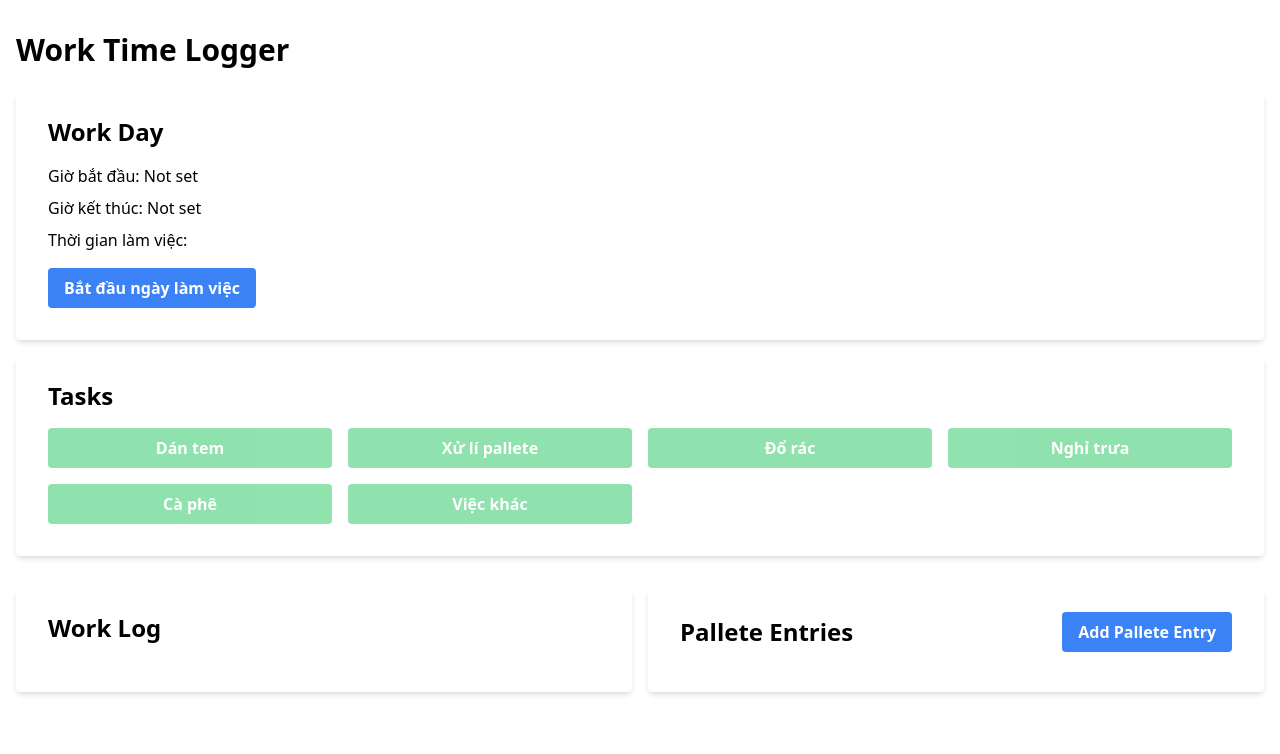
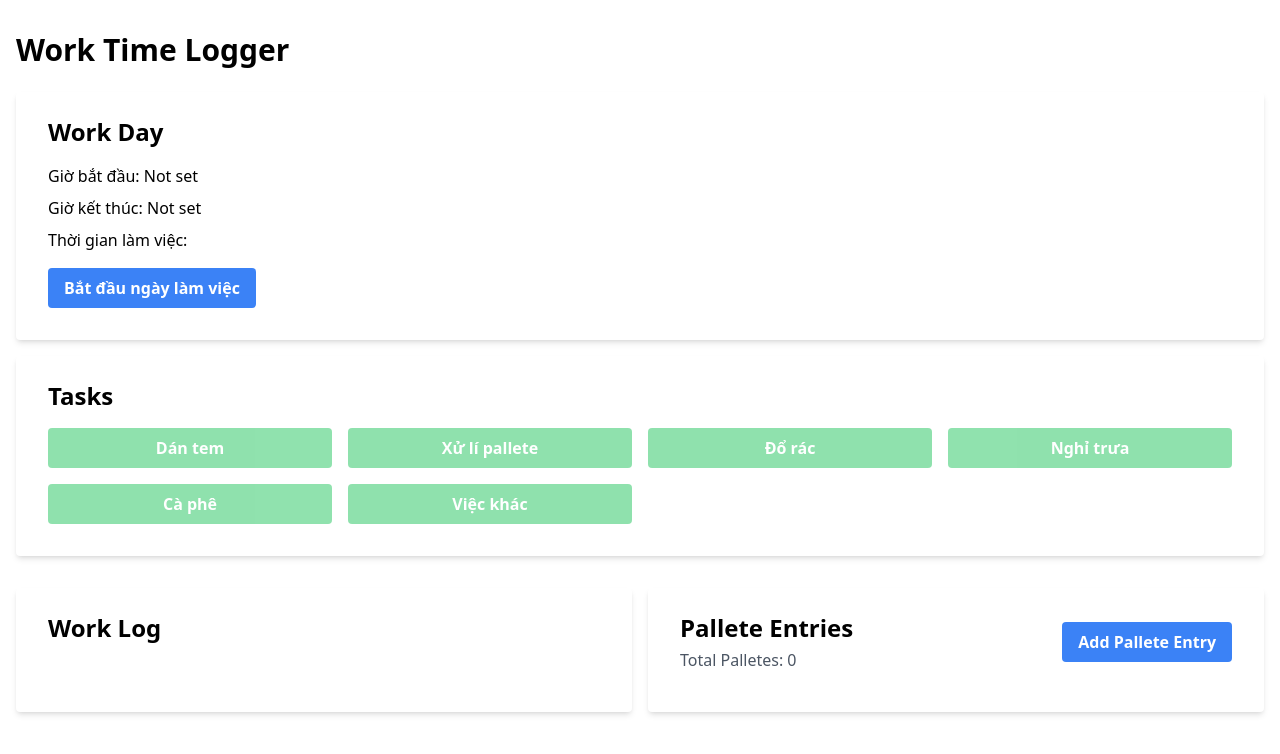
Before and after one commit to honggiakhanh/work-time-logger, a React (Create React App) app: page / in a window 1280 px wide. Shown: the top 754 px of the page. Built offline with nearby package versions, Linux system fonts and the light colour scheme.

Commit message:
add: show total pallete completed

```diff
--- a/src/components/PalleteList.tsx
+++ b/src/components/PalleteList.tsx
@@ -8,10 +8,14 @@ interface Props {
 }
 
 const PalleteList: React.FC<Props> = ({ entries, onAddPalleteClick }) => {
+  const totalPalletes = entries.reduce((sum, entry) => sum + entry.boxCount, 0);
   return (
     <div className="bg-white shadow-md rounded px-8 pt-6 pb-8 mb-4">
       <div className="flex justify-between items-center pb-2">
-        <h2 className="text-2xl font-semibold">Pallete Entries</h2>
+        <div>
+          <h2 className="text-2xl font-semibold">Pallete Entries</h2>
+          <p className="text-gray-600 mt-1">Total Palletes: {entries.length}</p>
+        </div>
         <button
           onClick={onAddPalleteClick}
           className="bg-blue-500 hover:bg-blue-700 text-white font-bold py-2 px-4 rounded"
```
